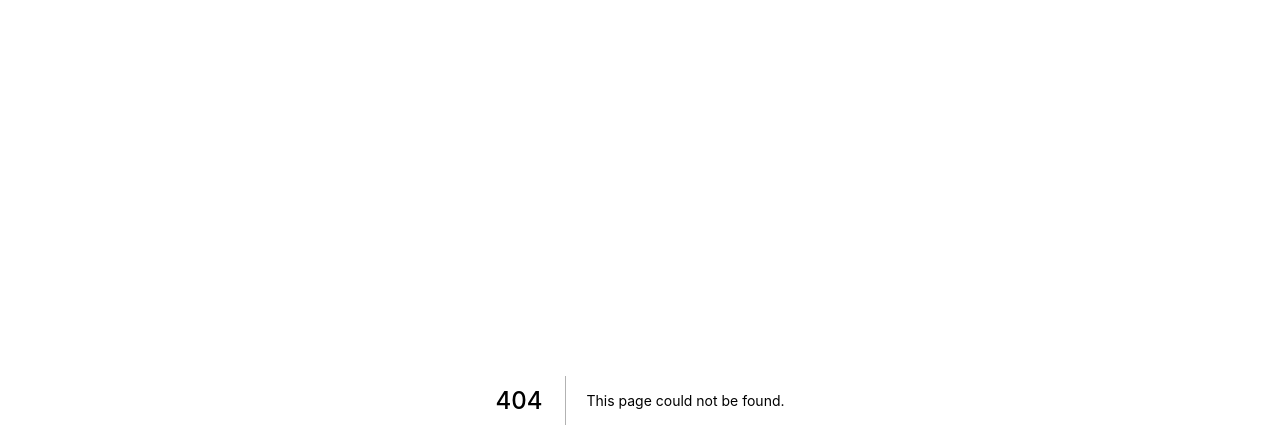
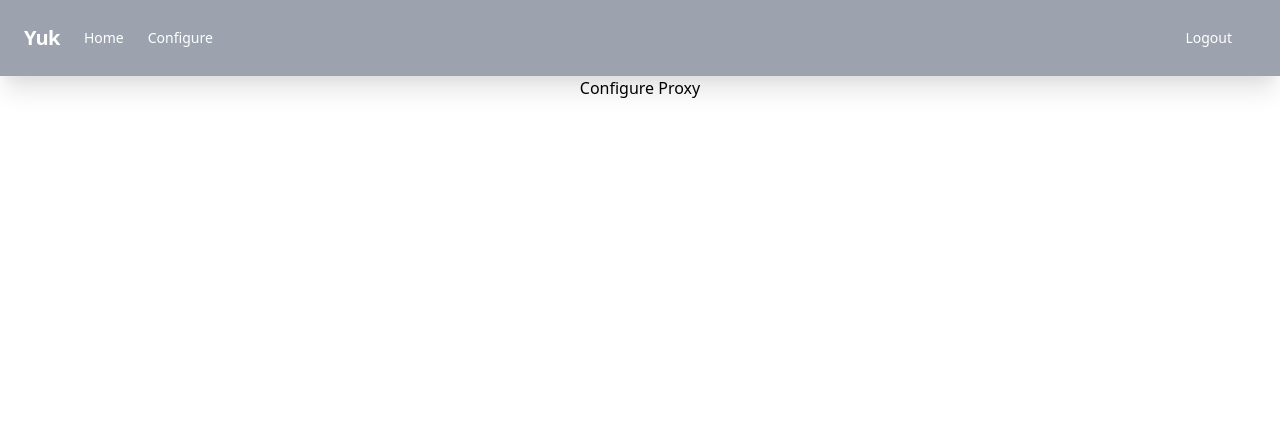
Before and after one commit to abhisawesome/yuk, a Next.js app: page /configure in a window 1280 px wide. Before the commit this address had no page. Shown: the top 448 px of the page. Built offline with nearby package versions, Linux system fonts and the light colour scheme; sample sign-in values are in the browser's storage.

Commit message:
Added route for configure proxy

```diff
--- a/src/components/Navbar/index.tsx
+++ b/src/components/Navbar/index.tsx
@@ -22,6 +22,13 @@ const NavBar = () => {
                                 Home
                             </a>
                         </Link>
+                        <Link
+                            href="/configure"
+                        >
+                            <a className="block mt-4 lg:inline-block lg:mt-0 text-teal-200 mr-6 hover:bg-indigo-300">
+                                Configure
+                            </a>
+                        </Link>
                         <div className="flex float-right">
                             <button onClick={logout}>
                                 <a className="block mt-4 lg:inline-block lg:mt-0 text-teal-200 mr-6 hover:bg-indigo-300">
--- /dev/null
+++ b/src/pages/configure/index.tsx
@@ -0,0 +1,24 @@
+import { useEffect } from 'react';
+import { useRouter } from 'next/router';
+import NavBar from '@/components/Navbar';
+
+const Configure = () => {
+    const router = useRouter();
+    const isDevelopmentMode = process.env.NODE_ENV === 'development';
+
+    useEffect(() => {
+        if (localStorage && localStorage.getItem('token') === null) {
+            router.push('/');
+        }
+    }, [])
+    return (
+        <div>
+            <NavBar />
+            <div className="flex items-center justify-center">
+                Configure Proxy
+            </div>
+        </div>
+    )
+}
+
+export default Configure;
--- a/src/pages/dashboard/index.tsx
+++ b/src/pages/dashboard/index.tsx
@@ -1,6 +1,6 @@
 import { useEffect } from 'react';
 import { useRouter } from 'next/router';
-import NavBar from '@/components/navbar';
+import NavBar from '@/components/Navbar';
 import Cards from '@/components/Cards';
 import Status from '@/components/Status';
 import RestartProxy from '@/components/Restart-Proxy';
@@ -17,6 +17,9 @@ const Dashboard = () => {
     return (
         <div>
             <NavBar />
+            <div className="flex items-center justify-center">
+                Home
+            </div>
             <div className="flex flex-row space-x-10 m-8 ">
                 <Cards title="Server Status">
                     <Status isDevelopmentMode={isDevelopmentMode} />
```
